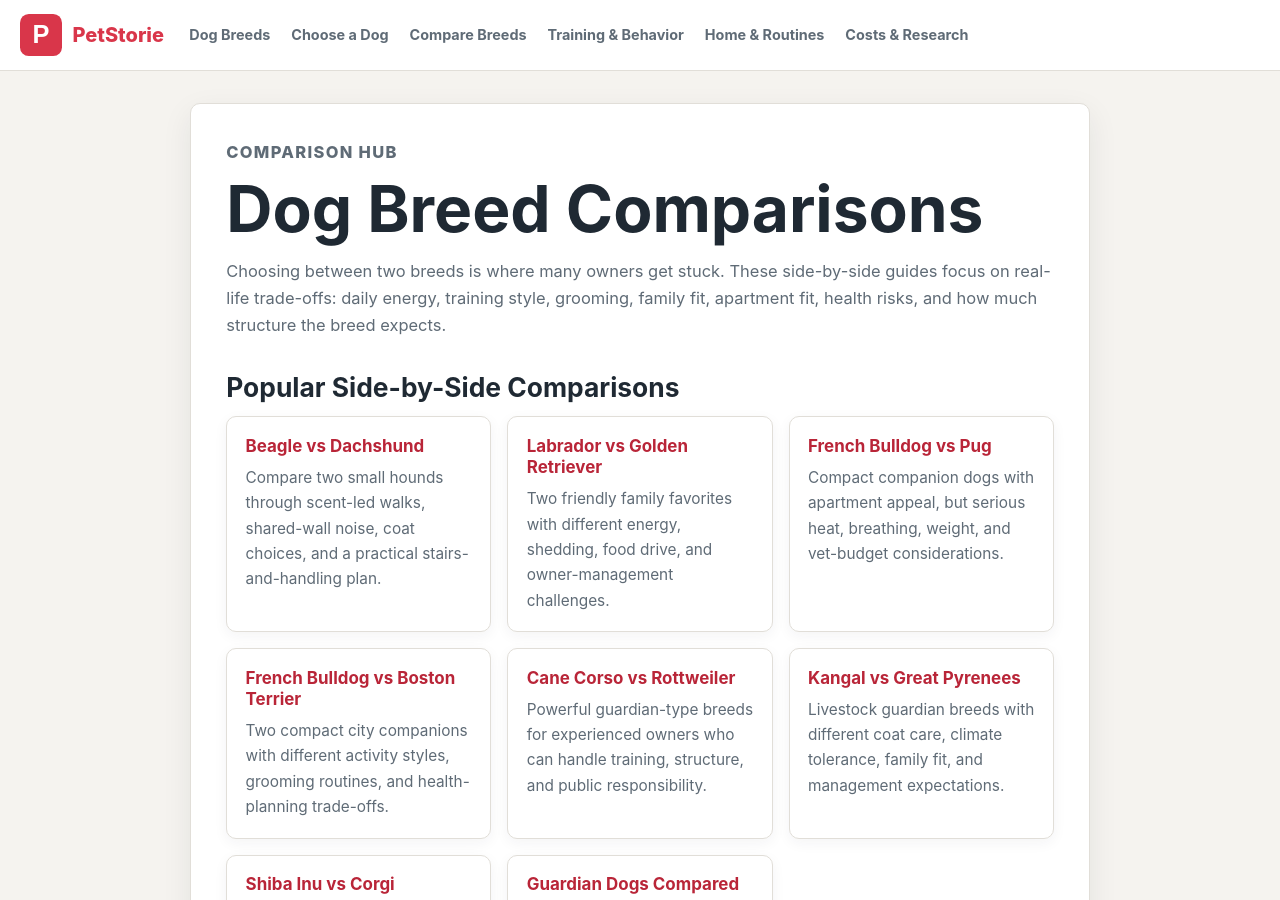
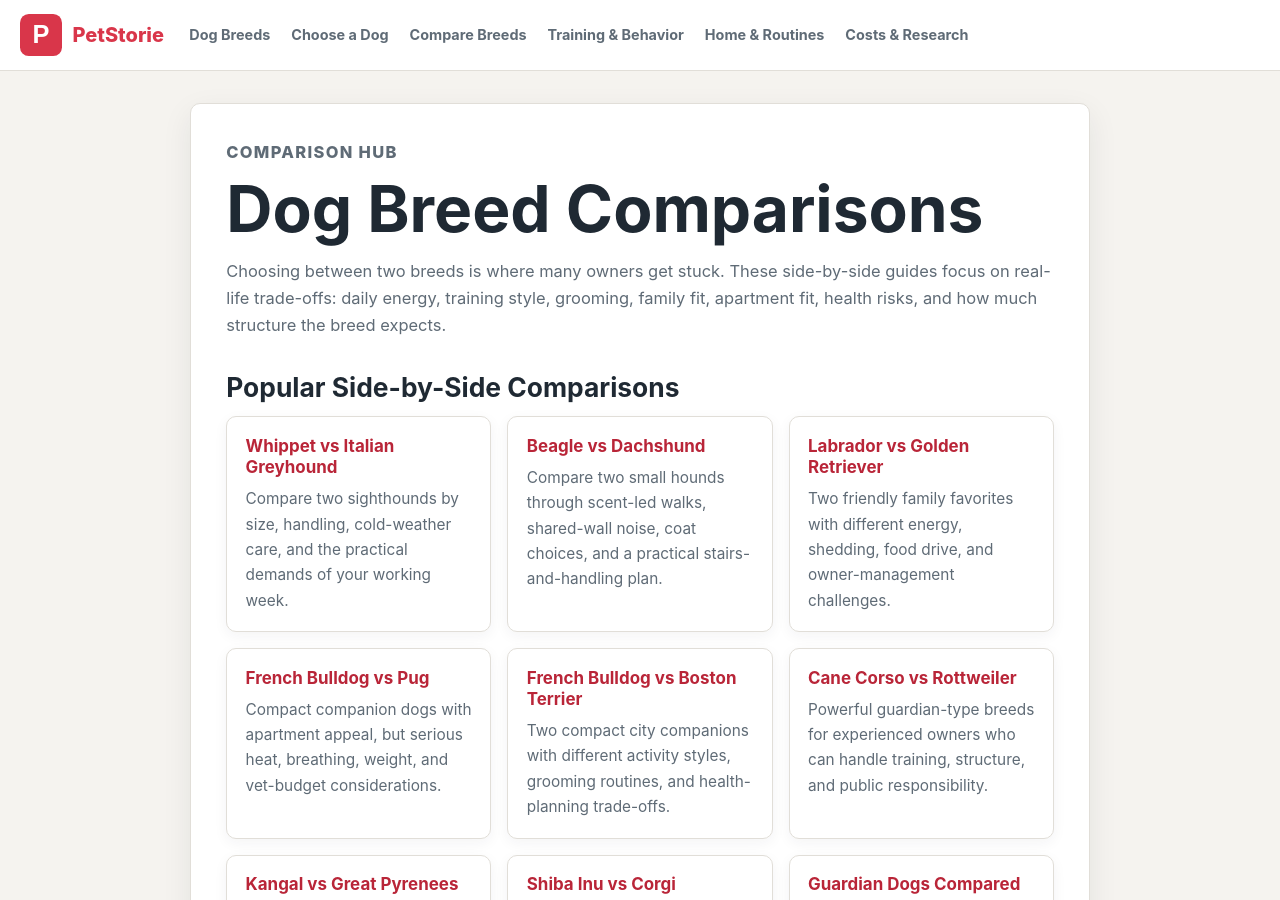
Before and after one commit to hszhaom/MingToys, a Jekyll site: the page built from pages/dog-breed-comparisons.html, in a window 1280 px wide and 900 px high. Built offline with Jekyll 4.4.1, drawn with Linux system fonts in a browser that asks for light colours.

Commit message:
Fix care checklist breadcrumbs and complete comparison hub links

```diff
--- a/_layouts/default.html
+++ b/_layouts/default.html
@@ -52,7 +52,7 @@
   {% elsif page.content_type == "training-behavior" %}
     {% assign breadcrumb_name = "Training & Behavior" %}
     {% assign breadcrumb_url = "/training-behavior/" %}
-  {% elsif page.content_type == "care-question" or page.content_type == "scenario-decision" %}
+  {% elsif page.content_type == "care-question" or page.content_type == "care-checklist" or page.content_type == "scenario-decision" %}
     {% assign breadcrumb_name = "Home & Routines" %}
     {% assign breadcrumb_url = "/home-routines/" %}
   {% elsif page.content_type == "cost-planning" %}
--- a/_layouts/post.html
+++ b/_layouts/post.html
@@ -11,7 +11,7 @@
 {% elsif page.content_type == "training-behavior" %}
   {% assign breadcrumb_name = "Training & Behavior" %}
   {% assign breadcrumb_url = "/training-behavior/" %}
-{% elsif page.content_type == "care-question" or page.content_type == "scenario-decision" %}
+{% elsif page.content_type == "care-question" or page.content_type == "care-checklist" or page.content_type == "scenario-decision" %}
   {% assign breadcrumb_name = "Home & Routines" %}
   {% assign breadcrumb_url = "/home-routines/" %}
 {% elsif page.content_type == "cost-planning" %}
--- a/pages/dog-breed-comparisons.html
+++ b/pages/dog-breed-comparisons.html
@@ -41,6 +41,10 @@
 
     <h2>Popular Side-by-Side Comparisons</h2>
     <div class="comparison-grid">
+      <section class="comparison-card">
+        <h3><a href="{{ site.url }}/posts/2026/09/18/whippet-vs-italian-greyhound/">Whippet vs Italian Greyhound</a></h3>
+        <p>Compare two sighthounds by size, handling, cold-weather care, and the practical demands of your working week.</p>
+      </section>
       <section class="comparison-card">
         <h3><a href="{{ site.url }}/posts/2026/09/23/beagle-vs-dachshund/">Beagle vs Dachshund</a></h3>
         <p>Compare two small hounds through scent-led walks, shared-wall noise, coat choices, and a practical stairs-and-handling plan.</p>
```
Also changed, not shown: scripts/check-built-site.js (+12 -0 lines).
